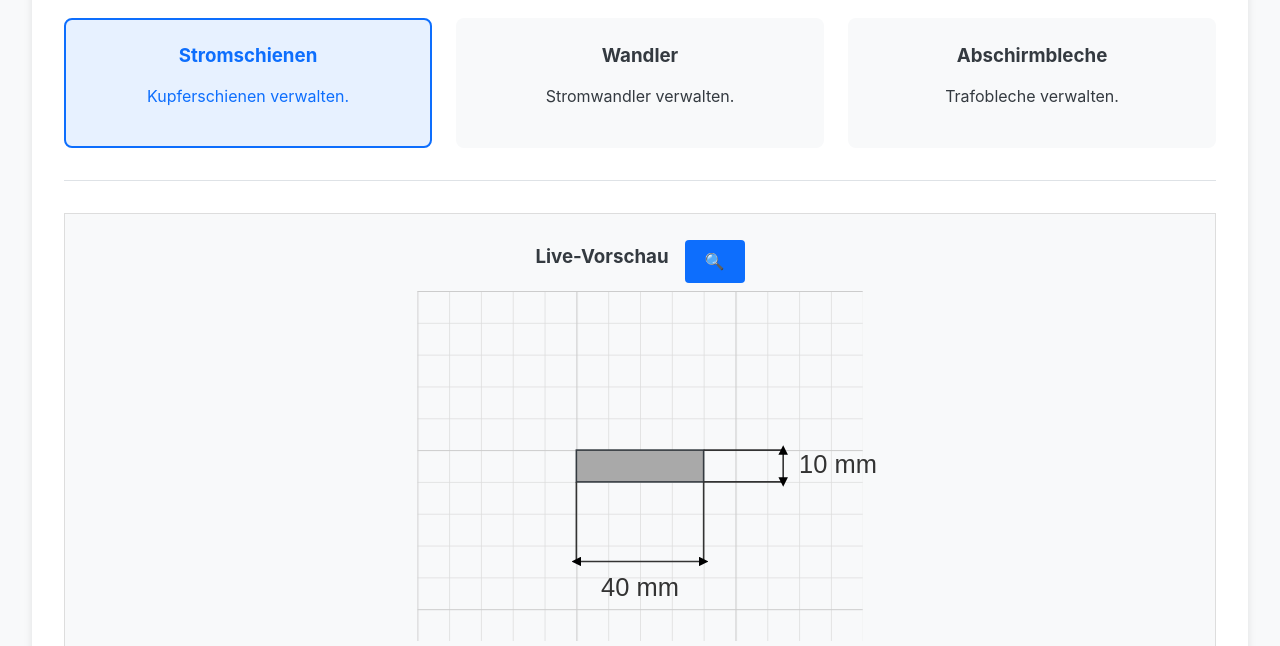
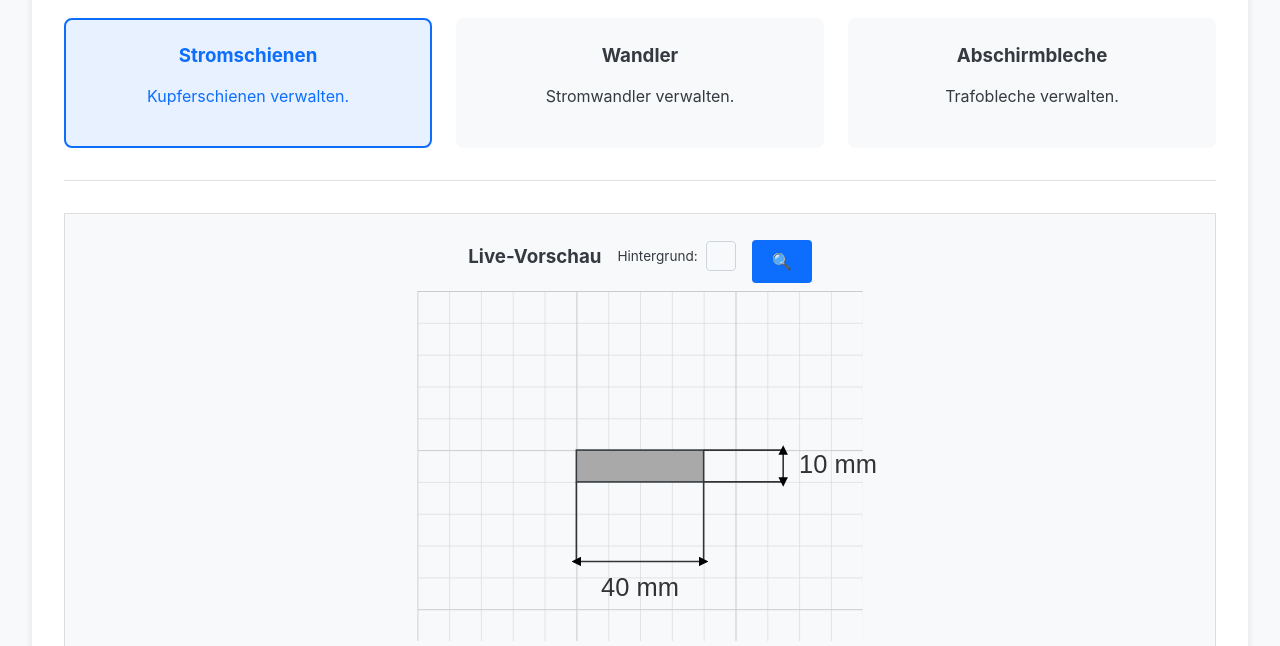
Before and after one commit to oliverschmidt99/magnetfeld_simulation, a Flask app: page /bauteile in a window 1280 px wide. Shown: the part 207-853 px from the top of the page. Run offline with Flask 3, Linux system fonts and the light colour scheme.

Commit message:
Bautiel Vorschau

```diff
--- a/static/css/style.css
+++ b/static/css/style.css
@@ -505,12 +505,73 @@ button.secondary:hover {
 }
 
 .component-preview {
-    background: #f9f9f9;
+    background: #f8f9fa; /* Hellerer Hintergrund für besseren Kontrast zum Gitter */
     border: 1px solid #ddd;
-    padding: 0.5rem;
+    padding: 1rem;
     text-align: center;
-    max-height: 400px; /* Container vergrößert */
+    max-height: 400px;
     overflow: auto;
+    position: relative;
+    /* NEU: Übergang für die Hintergrundfarbe */
+    transition: background-color 0.3s ease;
+}
+
+.preview-header {
+    display: flex;
+    justify-content: space-between; /* Geändert für bessere Anordnung */
+    align-items: center;
+    gap: 1rem;
+    margin-bottom: 0.5rem;
+}
+
+.preview-header h3 {
+    margin: 0;
+}
+
+/* NEU: Stile für die Vorschau-Steuerung */
+.preview-controls {
+    display: flex;
+    align-items: center;
+    gap: 0.5rem;
+}
+
+.preview-controls label {
+    font-size: 0.85rem;
+    font-weight: normal;
+    margin-bottom: 0;
+}
+
+input[type="color"].preview-bg-input {
+    width: 30px;
+    height: 30px;
+    padding: 0;
+    border: 1px solid #ced4da;
+    border-radius: 4px;
+    cursor: pointer;
+    -webkit-appearance: none;
+    -moz-appearance: none;
+    appearance: none;
+    background-color: transparent;
+}
+
+input[type="color"].preview-bg-input::-webkit-color-swatch-wrapper {
+    padding: 0;
+}
+
+input[type="color"].preview-bg-input::-webkit-color-swatch {
+    border: none;
+    border-radius: 4px;
+}
+
+
+#zoom-preview-btn {
+    background: none;
+    border: none;
+    font-size: 1.5rem;
+    cursor: pointer;
+    padding: 0;
+    margin: 0;
+    line-height: 1;
 }
 
 .form-grid {
--- a/static/js/bauteile.js
+++ b/static/js/bauteile.js
@@ -44,6 +44,24 @@ async function initializeBauteilEditor() {
   if (tagSearchInput)
     tagSearchInput.addEventListener("input", filterTagsInModal);
 
+  // NEU: Event-Listener für die Hintergrundfarben-Inputs
+  document.querySelectorAll(".preview-bg-input").forEach((input) => {
+    const svgId = input.dataset.targetSvg;
+    const svg = document.getElementById(svgId);
+
+    // Setze die initiale Farbe
+    if (svg) {
+      svg.style.backgroundColor = input.value;
+    }
+
+    // Füge den Event-Listener hinzu
+    input.addEventListener("input", (event) => {
+      if (svg) {
+        svg.style.backgroundColor = event.target.value;
+      }
+    });
+  });
+
   // Listen rendern
   renderComponentLists("copperRails", "rails-list", renderComponentPreview);
   renderComponentLists(
@@ -77,7 +95,20 @@ function setupEditor(prefix, typeKey, previewFn) {
       addTagsBtn.addEventListener("click", () => openTagModal(prefix));
     }
   }
-  const initialGeo = prefix === "transformer" ? {} : { width: 40, height: 10 };
+  // KORRIGIERT: Standard-Geometrie für alle Typen hinzugefügt
+  const initialGeo =
+    prefix === "transformer"
+      ? {
+          outerAirWidth: 100,
+          outerAirHeight: 120,
+          coreOuterWidth: 80,
+          coreOuterHeight: 100,
+          coreInnerWidth: 50,
+          coreInnerHeight: 70,
+          innerWidth: 40,
+          innerHeight: 60,
+        }
+      : { width: 40, height: 10 };
   previewFn(initialGeo, `${prefix}-preview-svg`, true);
 }
 
@@ -91,6 +122,7 @@ function openZoomModal(formId) {
 
   const modal = document.getElementById("preview-modal-overlay");
   const svg = document.getElementById("modal-preview-svg");
+  const bgColor = document.getElementById(`${prefix}-preview-bg`).value;
 
   const previewFn =
     typeKey === "transformers"
@@ -98,6 +130,7 @@ function openZoomModal(formId) {
       : renderComponentPreview;
 
   modal.style.display = "flex";
+  svg.style.backgroundColor = bgColor;
   previewFn(geo, "modal-preview-svg", true);
   enablePanZoom(svg);
 }
@@ -397,7 +430,18 @@ function clearForm(prefix, typeKey) {
       ? renderTransformerPreview
       : renderComponentPreview;
   const initialGeo =
-    typeKey === "transformers" ? {} : { width: 40, height: 10 };
+    typeKey === "transformers"
+      ? {
+          outerAirWidth: 100,
+          outerAirHeight: 120,
+          coreOuterWidth: 80,
+          coreOuterHeight: 100,
+          coreInnerWidth: 50,
+          coreInnerHeight: 70,
+          innerWidth: 40,
+          innerHeight: 60,
+        }
+      : { width: 40, height: 10 };
   previewFn(initialGeo, `${prefix}-preview-svg`, true);
 }
 
--- a/static/js/preview.js
+++ b/static/js/preview.js
@@ -56,6 +56,7 @@ function renderTransformerPreview(component, svgId, withGrid = false) {
   svg.innerHTML = "";
 
   const isRing = component.type === "Ring";
+  // KORRIGIERT: Fallbacks hinzugefügt, um NaN-Werte zu vermeiden
   const outerDim = isRing
     ? (parseFloat(component.outerAirRadius) || 50) * 2
     : parseFloat(component.outerAirWidth) || 100;
@@ -85,21 +86,25 @@ function renderTransformerPreview(component, svgId, withGrid = false) {
     // Rechteckigen Wandler zeichnen
     const layers = [
       {
-        w: component.outerAirWidth,
-        h: component.outerAirHeight,
+        w: component.outerAirWidth || 0,
+        h: component.outerAirHeight || 0,
         fill: "#f0f8ff",
       },
       {
-        w: component.coreOuterWidth,
-        h: component.coreOuterHeight,
+        w: component.coreOuterWidth || 0,
+        h: component.coreOuterHeight || 0,
         fill: "#d3d3d3",
       },
       {
-        w: component.coreInnerWidth,
-        h: component.coreInnerHeight,
+        w: component.coreInnerWidth || 0,
+        h: component.coreInnerHeight || 0,
         fill: "#f0f8ff",
       },
-      { w: component.innerWidth, h: component.innerHeight, fill: "#ffffff" },
+      {
+        w: component.innerWidth || 0,
+        h: component.innerHeight || 0,
+        fill: "#ffffff",
+      },
     ];
     layers.forEach((layer) => {
       if (layer.w && layer.h) {
--- a/templates/bauteile.html
+++ b/templates/bauteile.html
@@ -40,6 +40,11 @@
                 <div class="component-preview">
                     <div class="preview-header">
                         <h3>Live-Vorschau</h3>
+                        <div class="preview-controls">
+                            <label for="rail-preview-bg">Hintergrund:</label>
+                            <input type="color" id="rail-preview-bg" class="preview-bg-input"
+                                data-target-svg="rail-preview-svg" value="#f8f9fa">
+                        </div>
                         <button class="zoom-preview-btn" data-form-id="rail-form"
                             title="Vorschau vergrößern">🔍</button>
                     </div>
@@ -90,6 +95,11 @@
                 <div class="component-preview">
                     <div class="preview-header">
                         <h3>Live-Vorschau</h3>
+                        <div class="preview-controls">
+                            <label for="transformer-preview-bg">Hintergrund:</label>
+                            <input type="color" id="transformer-preview-bg" class="preview-bg-input"
+                                data-target-svg="transformer-preview-svg" value="#f8f9fa">
+                        </div>
                         <button class="zoom-preview-btn" data-form-id="transformer-form"
                             title="Vorschau vergrößern">🔍</button>
                     </div>
@@ -176,6 +186,11 @@
                 <div class="component-preview">
                     <div class="preview-header">
                         <h3>Live-Vorschau</h3>
+                        <div class="preview-controls">
+                            <label for="sheet-preview-bg">Hintergrund:</label>
+                            <input type="color" id="sheet-preview-bg" class="preview-bg-input"
+                                data-target-svg="sheet-preview-svg" value="#f8f9fa">
+                        </div>
                         <button class="zoom-preview-btn" data-form-id="sheet-form"
                             title="Vorschau vergrößern">🔍</button>
                     </div>
```
